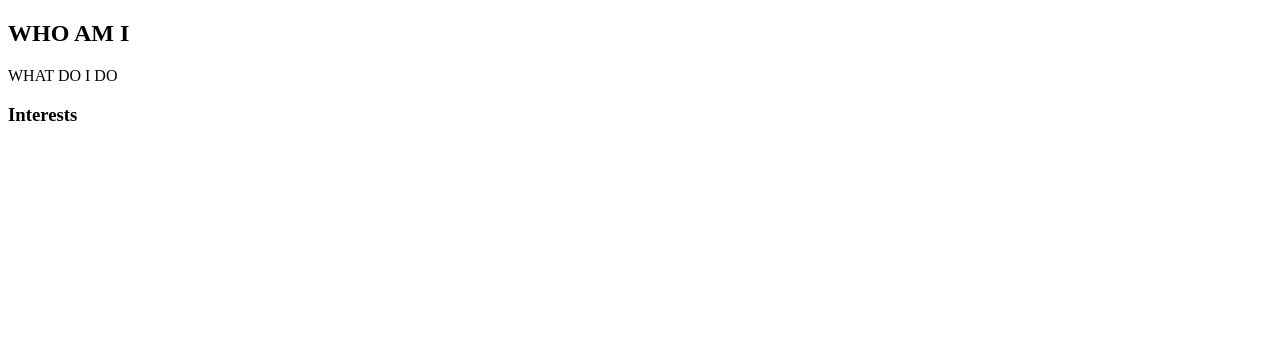
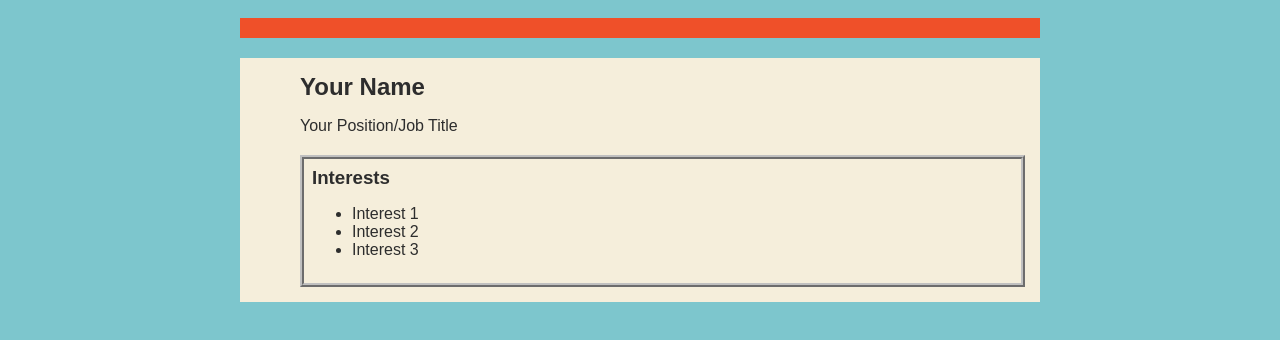
Before and after one commit to Itzmatt86/IntroSpring26, a plain HTML site: page index.html in a window 1280 px wide. Drawn offline with Linux system fonts and the light colour scheme.

Commit message:
Css Done

```diff
--- a/index.html
+++ b/index.html
@@ -1,23 +1,32 @@
 <!doctype html>
 <html>
   <head>
-    <title>MAYHEM AND MADNESS</title>
+    <title>THIS NEEDS TO BE CHANGED</title>
+    <link rel="stylesheet" href="style.css" />
   </head>
 
   <body>
     <!-- All content goes here -->
     <div id="all-contents">
       <nav></nav>
+
       <main>
         <!-- Sidebar section -->
         <div class="sidebar"></div>
 
         <!-- Content section -->
         <div class="content">
-          <h2>WHO AM I</h2>
-          <p>WHAT DO I DO</p>
+          <h2>Your Name</h2>
+          <p>Your Position/Job Title</p>
+
+          <!-- Interests section -->
           <div id="interests">
             <h3>Interests</h3>
+            <ul>
+              <li>Interest 1</li>
+              <li>Interest 2</li>
+              <li>Interest 3</li>
+            </ul>
           </div>
         </div>
       </main>
--- a/style.css
+++ b/style.css
@@ -0,0 +1,77 @@
+body {
+  background: rgb(125, 198, 205);
+  color: rgb(45, 45, 45);
+  padding: 10px;
+  font-family: Arial, sans-serif;
+}
+
+#all-contents {
+  max-width: 800px;
+  margin: auto;
+}
+
+/* navigation menu */
+nav {
+  background: rgb(239, 80, 41);
+  margin: 0 auto;
+  display: flex;
+  padding: 10px;
+}
+
+h1 {
+  display: flex;
+  align-items: center;
+  color: white;
+  flex: 1;
+  margin: 0;
+}
+
+#nav-ul {
+  list-style-type: none;
+  margin: 0;
+  padding: 0;
+  display: flex;
+}
+
+.nav-li {
+  display: inline-block;
+  padding: 0 10px;
+}
+
+a {
+  text-decoration: none;
+  color: #fff;
+}
+
+/* main container area beneath menu */
+main {
+  background: rgb(245, 238, 219);
+  display: flex;
+  margin-top: 20px;
+}
+
+.sidebar {
+  margin-right: 25px;
+  padding: 10px;
+}
+
+.sidebar-img {
+  width: 200px;
+}
+
+.content {
+  flex: 1;
+  padding: 15px;
+}
+
+/* interests section styles */
+#interests {
+  border: 4px silver ridge;
+  padding: 8px;
+  margin-top: 20px;
+}
+
+h2,
+h3 {
+  margin: 0px;
+}
```
